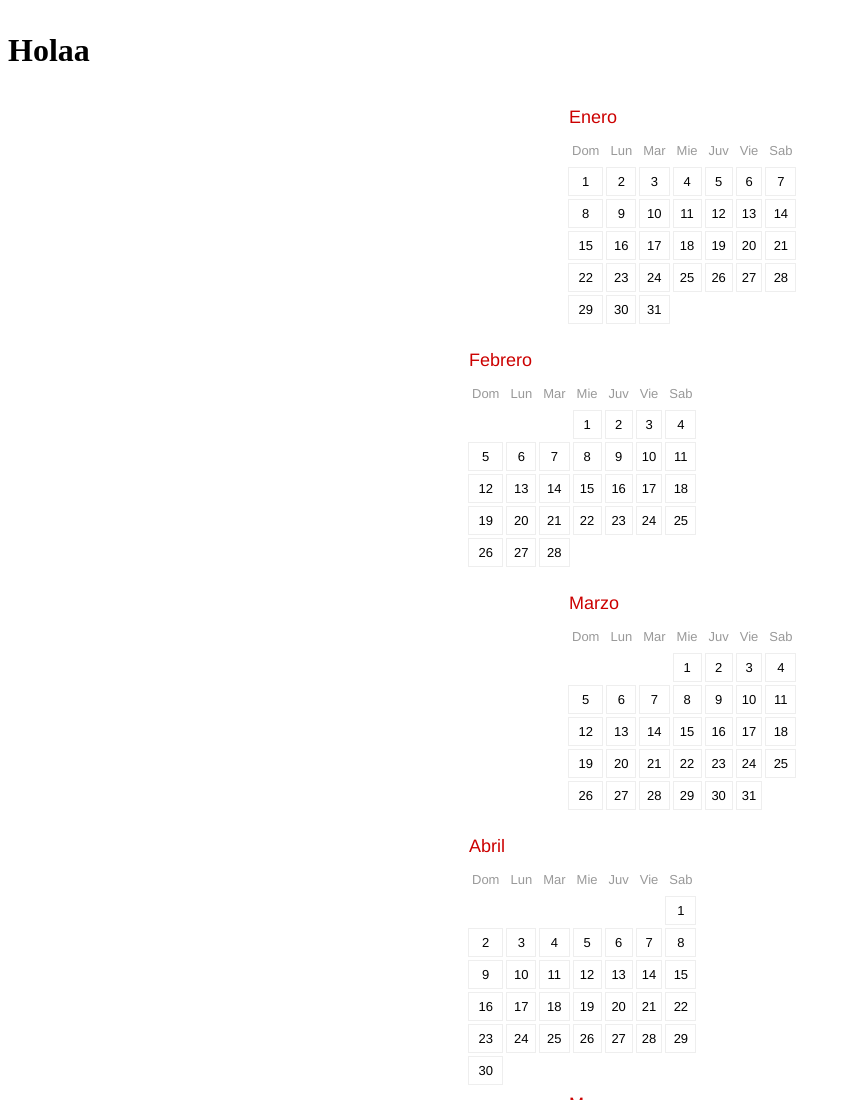
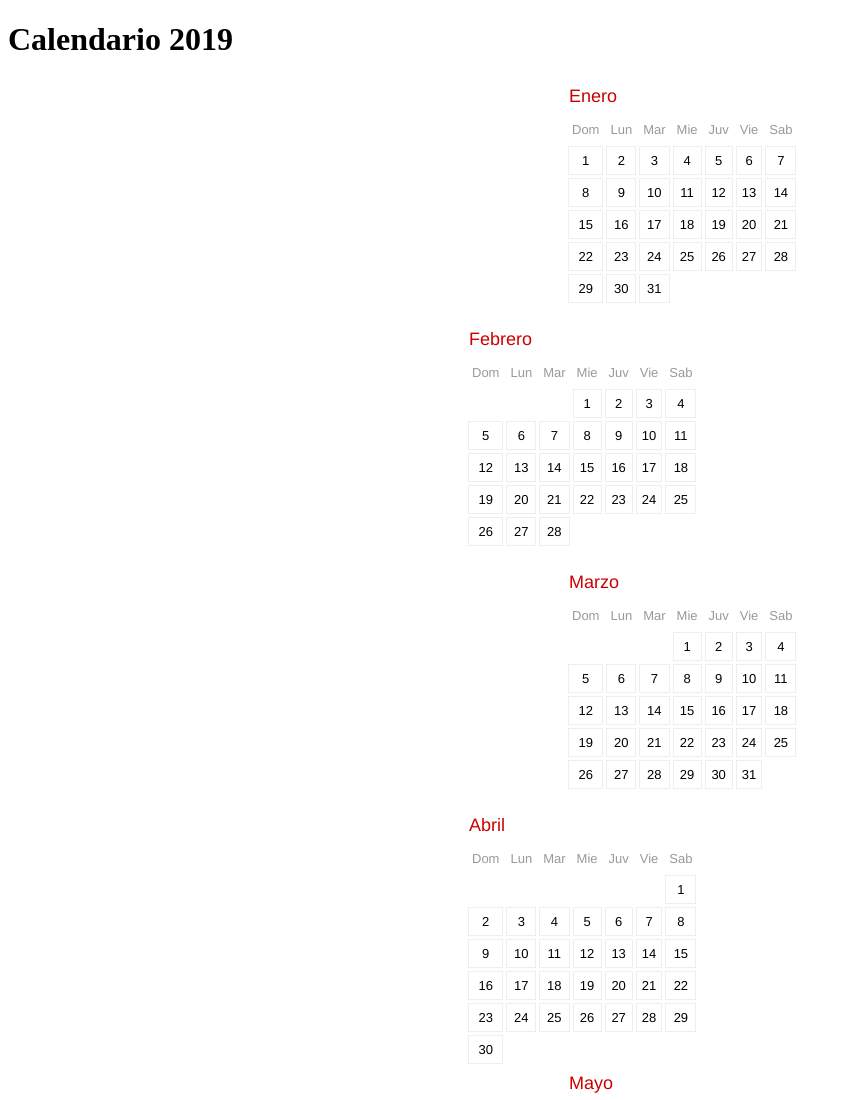
Before and after one commit to jromo16/calendario-devcode, a plain HTML site: page index.html in a window 1280 px wide. Shown: the top 1100 px of the page, without its empty margins (0-851 px from the left). Drawn offline with Linux system fonts and the light colour scheme.

Commit message:
agregando encabezado

```diff
--- a/index.html
+++ b/index.html
@@ -6,9 +6,6 @@
 	<link rel="stylesheet" type="text/css" href="styles.css">
 </head>
 <body>
-	<h1>
-		<div><p>Holaa</p></div>
-	</h1>
-
+	<h1>Calendario 2019</h1>
 </body>
 </html>
```
